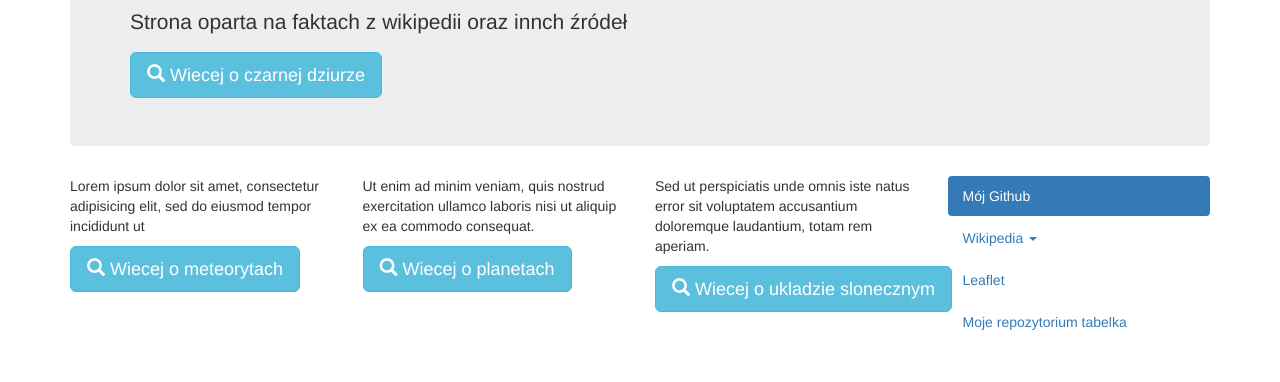
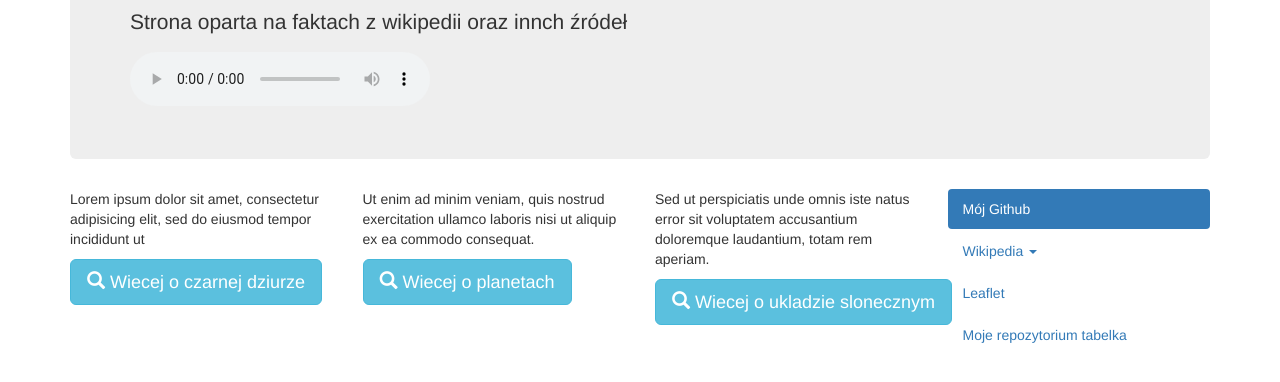
Before and after one commit to sportalski/sportalski.github.io, a plain HTML site: page index.html in a window 1280 px wide. Shown: the part 210-592 px from the top of the page. Drawn offline with nearby package versions, Linux system fonts and the light colour scheme.

Commit message:
Update index.html

```diff
--- a/index.html
+++ b/index.html
@@ -30,13 +30,16 @@
   <div class="jumbotron">
     <h1>Strona poswiecona roznym zjawiskom galaktycznym</h1>
     <p>Strona oparta na faktach z wikipedii oraz innch źródeł</p>
-    <a href="czarna.html" class="btn btn-info btn-lg"><span class="glyphicon glyphicon-search"></span> Wiecej o czarnej dziurze</a>
+    <audio controls autoplay>
+   <iframe width="120" height="320" src="https://www.youtube.com/embed/3CM2dzivyog" frameborder="0" allowfullscreen></iframe>
+   Your browser does not support the audio element.
+</audio>
   </div>
 
   <div class="row">
     <div class="col-md-3">
       <p>Lorem ipsum dolor sit amet, consectetur adipisicing elit, sed do eiusmod tempor incididunt ut</p>
-    <a href="#" class="btn btn-info btn-lg"><span class="glyphicon glyphicon-search"></span> Wiecej o meteorytach</a>
+    <a href="#" class="btn btn-info btn-lg"><span class="glyphicon glyphicon-search"></span> Wiecej o czarnej dziurze</a>
     </div>
     <div class="col-md-3">
       <p>Ut enim ad minim veniam, quis nostrud exercitation ullamco laboris nisi ut aliquip ex ea commodo consequat.</p>
```
